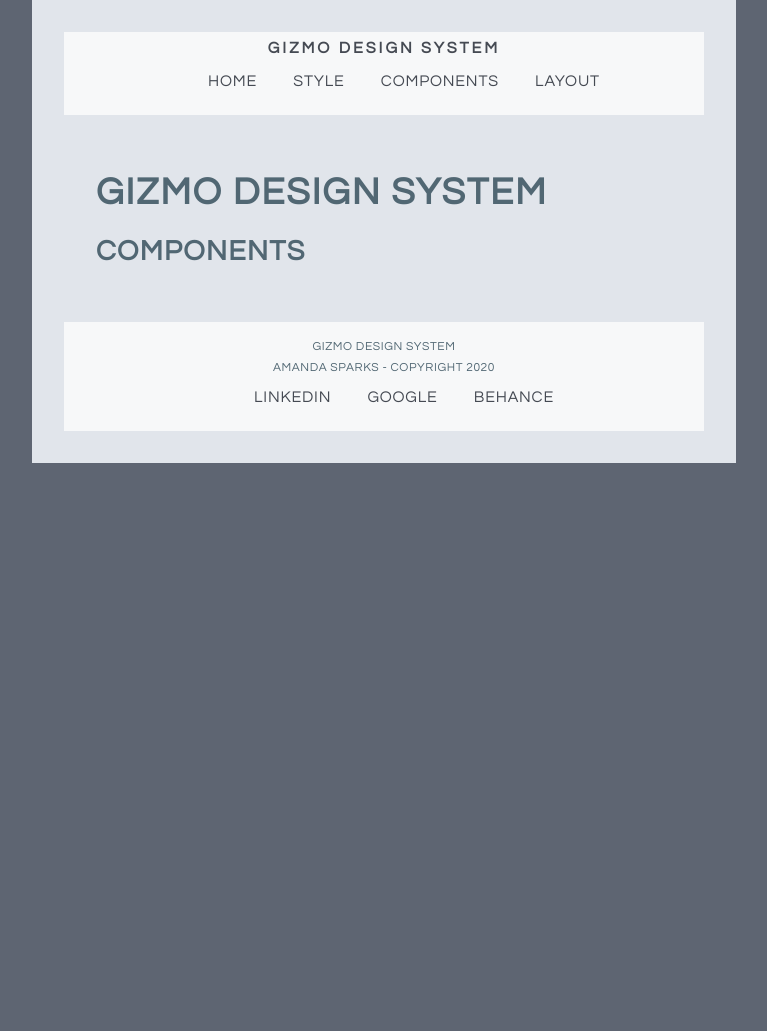
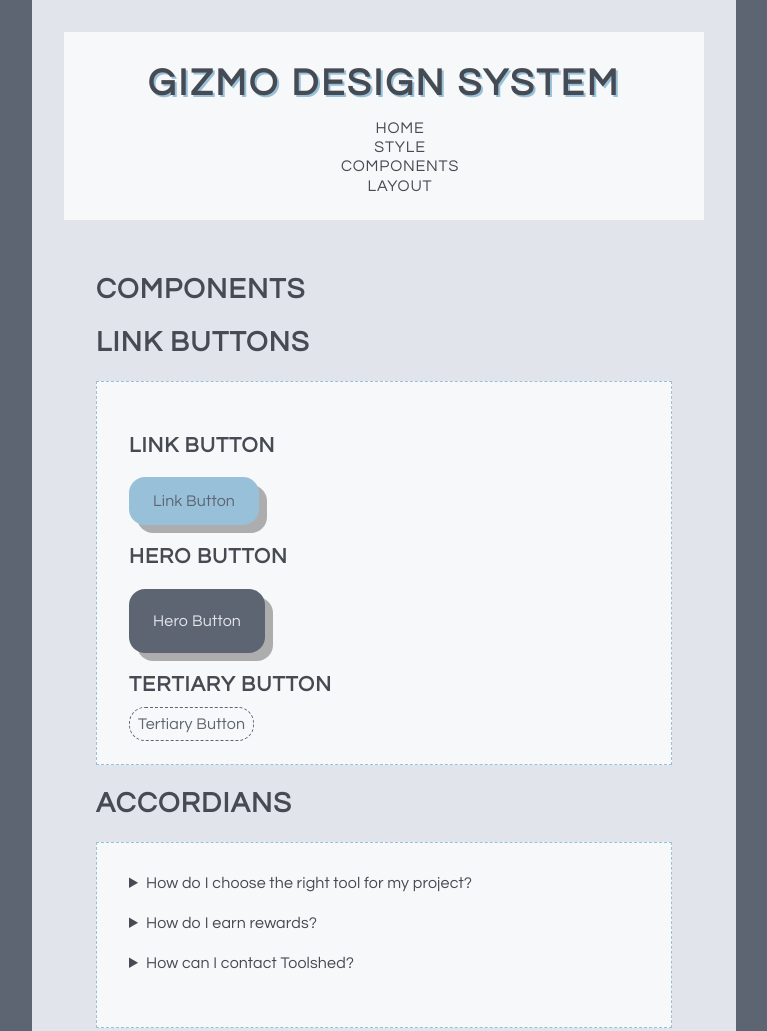
Before and after one commit to Spar245/gizmo-design-system, a plain HTML site: page components.html in a window 1280 px wide. Shown: the top 1031 px of the page, without its empty margins (256-1023 px from the left). Before the commit the page ends 800 px from the top, so only its background shows below. Drawn offline with Linux system fonts and the light colour scheme.

Commit message:
System 3 - Buttons & Accordions

```diff
--- a/components.html
+++ b/components.html
@@ -15,19 +15,74 @@
 		<a href="index.html" class="site-logo">Gizmo Design System</a>
 
 		<nav>
-			<ul>
-				<a href="index.html">Home</a>
-				<a href="style.html">Style</a>
-				<a href="components.html">Components</a>
-				<a href="layout.html">Layout</a>
+			<ul style="list-style: none;">
+				<li><a href="index.html">Home</a></li>
+				<li><a href="style.html">Style</a></li>
+				<li><a href="components.html">Components</a></li>
+				<li><a href="layout.html">Layout</a></li>
 			</ul>
 		</nav>
 
 	</header>
 
 	<main>
-		<h1>Gizmo Design System</h1>
 		<h2>Components</h2>
+		<h2>Link Buttons</h2>
+
+		<figure>
+			<h3>Link Button</h3>
+			<a href="" class="link-button">Link Button</a>
+			<h3>Hero Button</h3>
+	    	<a href="" class="link-button-hero">Hero Button</a>
+	    	<h3>Tertiary Button</h3>
+			<a href="" class="link-button-tertiary">Tertiary Button</a>
+
+		</figure>
+
+		<h2>Accordians</h2>
+
+		<figure>
+
+			<details>
+    			<summary><span>How do I choose the right tool for my project?</span></summary>
+
+    			<div>
+
+        			<p>Choosing a tool has never been easier with our Tool Selector. You can sort through available tools or we can walk you through the selection. We are also always available by phone or email.</p>
+
+    			</div>
+
+			</details>
+
+			<details>
+
+    			<summary><span>How do I earn rewards?</span></summary>
+
+    		<div>
+
+    			<p>Each time you use Toolshed you earn Gizmo Rewards. </p>
+
+    		</div>
+
+			</details>
+
+						<details>
+    			<summary><span>How can I contact Toolshed?</span></summary>
+
+    			<div>
+    				<ul>
+            			<li>chat</li>
+            			<li>email</li>
+            			<li>phone</li>
+        		</ul>
+
+    			</div>
+
+			</details>
+
+		</figure>
+
+
 	</main>
 
 	<footer>
--- a/gizmo.css
+++ b/gizmo.css
@@ -35,7 +35,7 @@ Typography
 ======================================================*/
 
 html {
-	color: var(--blue-shade-dark-standard);
+	color: var(--grey-shade-dark);
 	font-family: var(--font-primary);
 	background-color: var(--gadget-grey);
 }
@@ -48,24 +48,33 @@ a {
 }
 
 a:visited {
-	color: var(--blue-shade-dark-standard);
+	color: var(--gadget-grey);
 }
 
 a:hover, a:focus {
 	color: var(--safety-first);
 	text-decoration: none;
+}
+
+a:active {
+	color: var(--tool-blue);
+	}
 
 
-}
+
+
+
+
 
 p {
+	color: var(--grey-shade-dark);
 	font-family: var(--font-secondary);
-	font-size: var(--size-small);
+	font-size: 1rem;
 	line-height: 1.5;
 
 }
 
-h1, h2, h3, h4, h5, h5 {
+h1, h2, h3, h4, h5, h5, h6 {
 	text-transform: uppercase;
 	font-weight: 700;
 	letter-spacing: .05em;
@@ -86,7 +95,7 @@ h3 {
 
 .featured-text {
 	font-size: var(--size-medium);
-	color: var(--blue-shade-dark-standard);
+	color: var(--grey-shade-dark);
 	padding: 1rem 2rem;
 
 
@@ -97,10 +106,17 @@ h3 {
 	font-size: var(--size-small);
 	font-style: italic;
 }
+
+.site-logo {
+	font-size: var(--size-xlarge);
+	text-shadow: 2px 2px var(--tool-blue);
+
+}
+
+
 /*=====================================================
 Master Page Layout
 ======================================================*/
-
 
 
 main {
@@ -111,7 +127,6 @@ main {
 body {
 		background-color: var(--grey-shade-light);
 		font-family: var(--font-secondary);
-		font-size: var(----size-medium);
 		letter-spacing: .01em;
 		margin: var(--margin-standard);
 		max-width: 40rem;
@@ -127,8 +142,10 @@ img {
 }
 
 .site-logo {
+	color: var(--grey-shade-dark);
 	letter-spacing: 3px;
 	font-weight: bold;
+
 }
 
 
@@ -141,7 +158,7 @@ figure {
 	border: 1px solid var(--tool-blue);
 
   	border-style: dashed;
-  	color: var(--blue-shade-dark-standard);
+  	color: var(--grey-shade-dark);
 	margin: 0;
 	padding: 2rem;
 
@@ -149,6 +166,7 @@ figure {
 
 figcaption {
 	margin-top: .5rem;
+
 }
 
 .example-oswald-bold {
@@ -192,9 +210,10 @@ blockquote {
   	background: var(--blue-shade-light);
   	color: var(--blue-shade-dark-standard);
   	padding: 20px 30px 20px 30px;
-  margin: 50px auto;
-  width: 50%;
-  max-width: 500px;
+  	/*margin: 50px auto;*/
+  	margin: 1rem 1rem 1rem 5rem;
+  	max-width: 50%;
+
 }
 
 
@@ -213,14 +232,121 @@ List Components
 ======================================================*/
 
 ul {
-
+	color: var(--grey-shade-dark);
 	line-height: 1.2;
+	padding-left: 2rem;
 }
 
 ol {
+	color: var(--grey-shade-dark);
 	line-height: 1.2;
 	list-style-type: upper-roman;
+	padding-left: 2rem;
 }
+
+
+/*=============================================
+Link Button Component
+===============================================*/
+
+.link-button, .link-button:visited{
+    background-color: var(--tool-blue);
+
+    border-radius: 1rem 1rem 1rem 1rem;
+    box-shadow: .5rem .5rem 0 rgba( 0, 0, 0, .3 );
+    display: inline-block;
+    margin-right: 1rem;
+    padding: 1rem 1.5rem;
+    text-decoration: none;
+}
+
+.link-button:hover, .link-button:focus {
+    background-color: var(--grey-shade-light);
+    box-shadow: .5rem .5rem 1rem rgba( 0, 0, 0, .3 );
+    outline: none;
+    cursor: pointer;
+}
+
+.link-button:active {
+    background-color: var(--blue-shade-light);
+}
+/*////////////*/
+.link-button-hero, .link-button-hero:visited {
+    background-color: var(--gadget-grey);
+    color: var(--grey-shade-light);
+    border-radius: 1rem 1rem 1rem 1rem;
+    box-shadow: .5rem .5rem 0 rgba( 0, 0, 0, .3 );
+    display: inline-block;
+    margin-right: 1rem;
+    padding: 1.5rem 1.5rem;
+
+}
+
+.link-button-hero:hover, .link-button-hero:focus {
+	background-color: var(--grey-shade-light);
+	box-shadow: .5rem .5rem 1rem rgba( 0, 0, 0, .3 );
+    outline: none;
+	color: var(--safety-first);
+	cursor: pointer;
+}
+
+.link-button-hero:active {
+    background-color: var(--blue-shade-light);
+}
+
+.link-button-tertiary {
+    background-color: transparent;
+    border: .1rem dashed var(--gadget-grey);
+    border-radius: 1rem 1rem 1rem 1rem;
+    padding: .5rem;
+}
+
+.link-button-tertiary:hover, .link-button-tertiary:focus {
+    background-color: transparent;
+    border-color: var(--red-shade-light);
+    cursor: pointer;
+}
+
+.link-button-tertiary:active {
+    background-color: var(--safety-first);
+
+}
+
+
+
+
+
+/*=====================================================
+Accordions
+======================================================*/
+
+details {
+    margin-bottom: 1.5rem;
+}
+
+summary::-webkit-details-marker {
+    background-image: url(https://encrypted-tbn0.gstatic.com/images?q=tbn%3AANd9GcSbTe0A0hgxXBXherWpj78D7awoGBHx8ZmZePP38_4-JpCdqGxp);
+    color: var(--safety-first);
+}
+
+summary:focus, summary:hover {
+    outline: none;
+    cursor: pointer;
+}
+
+summary:focus span {
+    background-color: var(--grey-shade-light);
+}
+
+details div {
+    padding: 2rem;
+}
+
+details[open] {
+    border-bottom: 1px dashed var(--tool-blue);
+
+}
+
 
 
 /*=====================================================
@@ -231,10 +357,13 @@ header {
 	background-color: var(--blue-shade-light);
 	letter-spacing: .05em;
 	margin: var(--margin-standard);
-	padding: .5rem 0 .5rem 0;
+	padding: 2rem 0 .5rem 0;
 	text-align: center;
 	text-transform: uppercase;
-	width: 100%;
+
+
+
+
 }
 
 /*=====================================================
@@ -245,15 +374,16 @@ footer {
 	background-color: var(--blue-shade-light);
 	letter-spacing: .05em;
 	margin: var(--margin-standard);
-	padding: .5rem 0 .5rem 0;
+	padding: 1rem 0 .5rem 0;
 	text-transform: uppercase;
 	text-align: center;
-	width: 100%;
+
+
 }
 
 .footer-info {
 	color: var(--blue-shade-dark-standard);
-	font-size: 12px;
+	font-size: var(--size-small);
 	line-height: .75;
 	letter-spacing: .05em;
 }
```
Also changed, not shown: index.html (+6 -6 lines), layout.html (+6 -6 lines), style.html (+18 -12 lines). Lines whose indentation alone changed are shown as unchanged.
